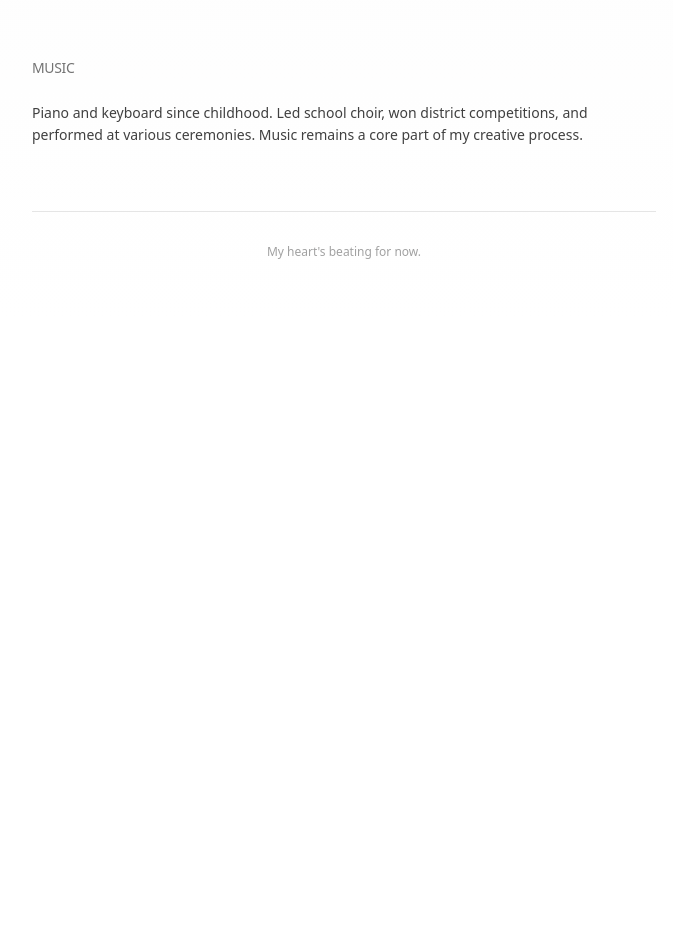
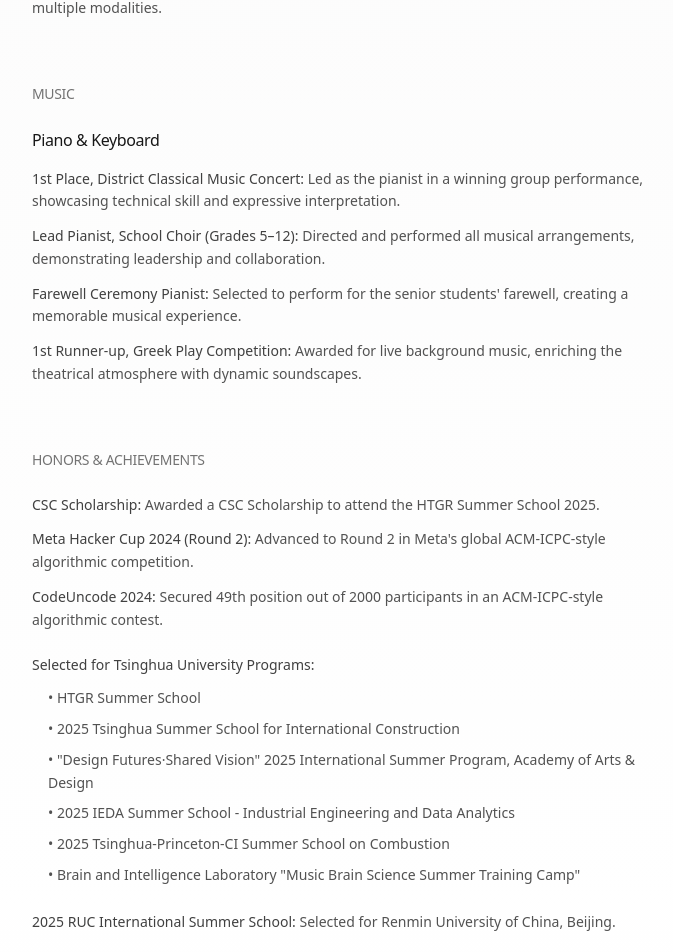
Before and after one commit to stochi0/personal-page, a Next.js app: page / in a window 1280 px wide. Shown: the part 893-1845 px from the top of the page, without its empty margins (296-969 px from the left). Before the commit the page ends 1217 px from the top, so only its background shows below. Built offline with nearby package versions, Linux system fonts and the light colour scheme.

Commit message:
📝 update: enhance homepage content with detailed music achievements and honors

```diff
--- a/src/app/page.tsx
+++ b/src/app/page.tsx
@@ -64,10 +64,10 @@
         </h2>
         <div className="space-y-4 text-neutral-700 dark:text-neutral-300">
           <p className="leading-relaxed">
-            Founding AI Engineer at a stealth startup in London, building agentic knowledge graph systems for private equity firms.
+            Founding AI Engineer at London based startup, building agentic knowledge graph and recommendation systems for private equity firms.
           </p>
           <p className="leading-relaxed">
-            Previously at Y Combinator 25, MIT, Tsinghua University, and IIT Bombay.
+          Formerly, Founding AI Engineer at Y Combinator F25 AI startup and research at MIT, Tsinghua University, and IIT Bombay.
           </p>
             </div>
           </div>
@@ -112,12 +112,62 @@
         <h2 className="text-sm uppercase tracking-wide text-neutral-500 dark:text-neutral-400 font-medium">
           Music
         </h2>
-        <div className="text-neutral-700 dark:text-neutral-300">
-          <p className="leading-relaxed text-sm">
-            Piano and keyboard since childhood. Led school choir, won district competitions, and performed at various ceremonies. Music remains a core part of my creative process.
+        <div className="space-y-4">
+          <h3 className="font-medium text-neutral-900 dark:text-neutral-100">
+            Piano & Keyboard
+          </h3>
+          <div className="space-y-3 text-sm text-neutral-600 dark:text-neutral-400">
+            <p className="leading-relaxed">
+              <span className="font-medium text-neutral-700 dark:text-neutral-300">1st Place, District Classical Music Concert:</span> Led as the pianist in a winning group performance, showcasing technical skill and expressive interpretation.
+            </p>
+            <p className="leading-relaxed">
+              <span className="font-medium text-neutral-700 dark:text-neutral-300">Lead Pianist, School Choir (Grades 5–12):</span> Directed and performed all musical arrangements, demonstrating leadership and collaboration.
+            </p>
+            <p className="leading-relaxed">
+              <span className="font-medium text-neutral-700 dark:text-neutral-300">Farewell Ceremony Pianist:</span> Selected to perform for the senior students' farewell, creating a memorable musical experience.
+            </p>
+            <p className="leading-relaxed">
+              <span className="font-medium text-neutral-700 dark:text-neutral-300">1st Runner-up, Greek Play Competition:</span> Awarded for live background music, enriching the theatrical atmosphere with dynamic soundscapes.
+            </p>
+          </div>
+        </div>
+      </div>
+
+      {/* Honors & Achievements */}
+      <div className="space-y-6">
+        <h2 className="text-sm uppercase tracking-wide text-neutral-500 dark:text-neutral-400 font-medium">
+          Honors & Achievements
+        </h2>
+        <div className="space-y-4 text-sm text-neutral-600 dark:text-neutral-400">
+          <div className="space-y-3">
+            <p className="leading-relaxed">
+              <span className="font-medium text-neutral-700 dark:text-neutral-300">CSC Scholarship:</span> Awarded a CSC Scholarship to attend the HTGR Summer School 2025.
+            </p>
+            <p className="leading-relaxed">
+              <span className="font-medium text-neutral-700 dark:text-neutral-300">Meta Hacker Cup 2024 (Round 2):</span> Advanced to Round 2 in Meta's global ACM-ICPC-style algorithmic competition.
+            </p>
+            <p className="leading-relaxed">
+              <span className="font-medium text-neutral-700 dark:text-neutral-300">CodeUncode 2024:</span> Secured 49th position out of 2000 participants in an ACM-ICPC-style algorithmic contest.
+            </p>
+          </div>
+
+          <div className="pt-2">
+            <p className="font-medium text-neutral-700 dark:text-neutral-300 mb-3">Selected for Tsinghua University Programs:</p>
+            <ul className="space-y-2 pl-4">
+              <li className="leading-relaxed">• HTGR Summer School</li>
+              <li className="leading-relaxed">• 2025 Tsinghua Summer School for International Construction</li>
+              <li className="leading-relaxed">• "Design Futures·Shared Vision" 2025 International Summer Program, Academy of Arts & Design</li>
+              <li className="leading-relaxed">• 2025 IEDA Summer School - Industrial Engineering and Data Analytics</li>
+              <li className="leading-relaxed">• 2025 Tsinghua-Princeton-CI Summer School on Combustion</li>
+              <li className="leading-relaxed">• Brain and Intelligence Laboratory "Music Brain Science Summer Training Camp"</li>
+            </ul>
+          </div>
+
+          <p className="leading-relaxed pt-2">
+            <span className="font-medium text-neutral-700 dark:text-neutral-300">2025 RUC International Summer School:</span> Selected for Renmin University of China, Beijing.
           </p>
-            </div>
-          </div>
+        </div>
+      </div>
 
       {/* Footer */}
       <div className="pt-8 border-t border-neutral-200 dark:border-neutral-800">
```
